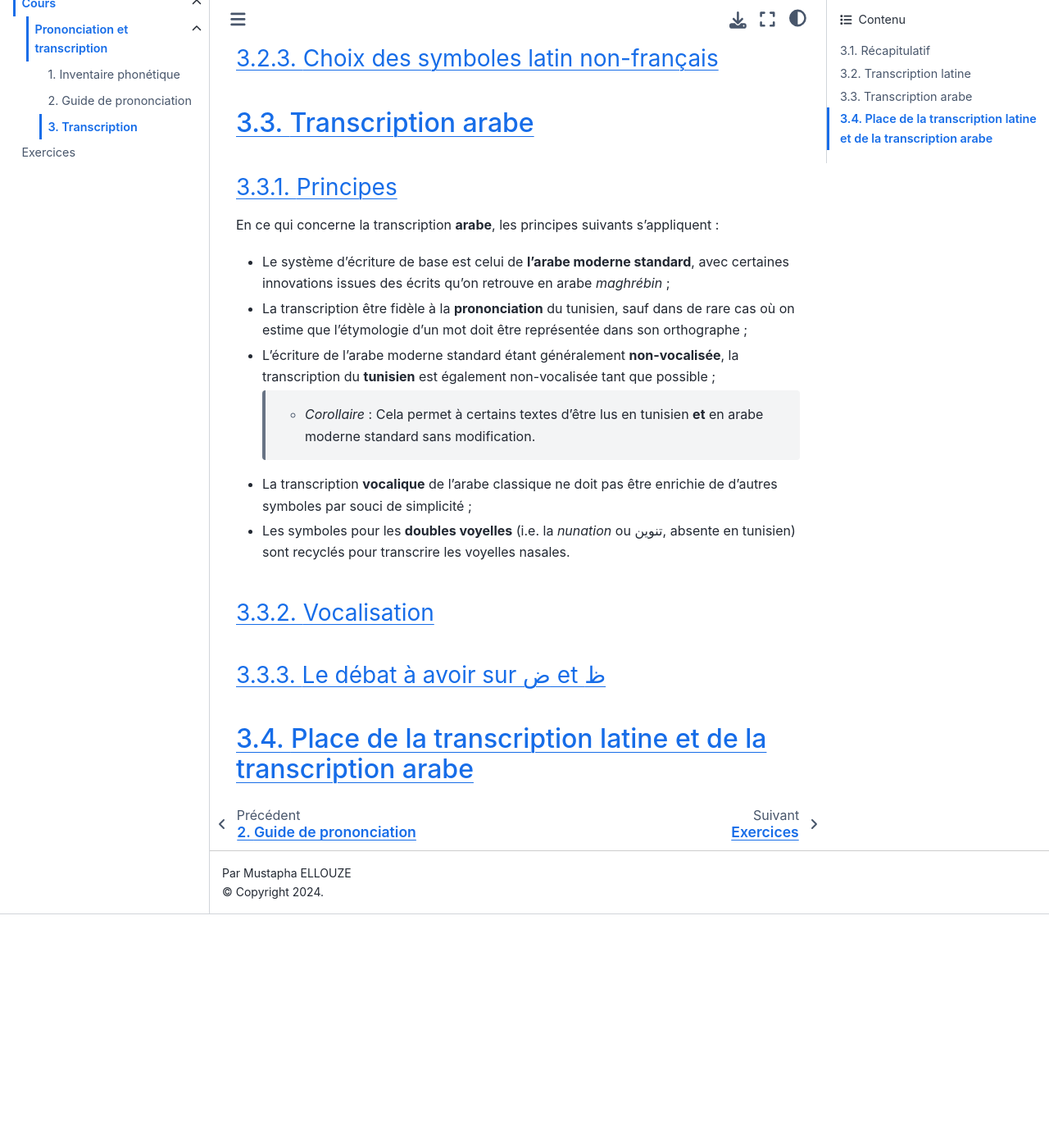
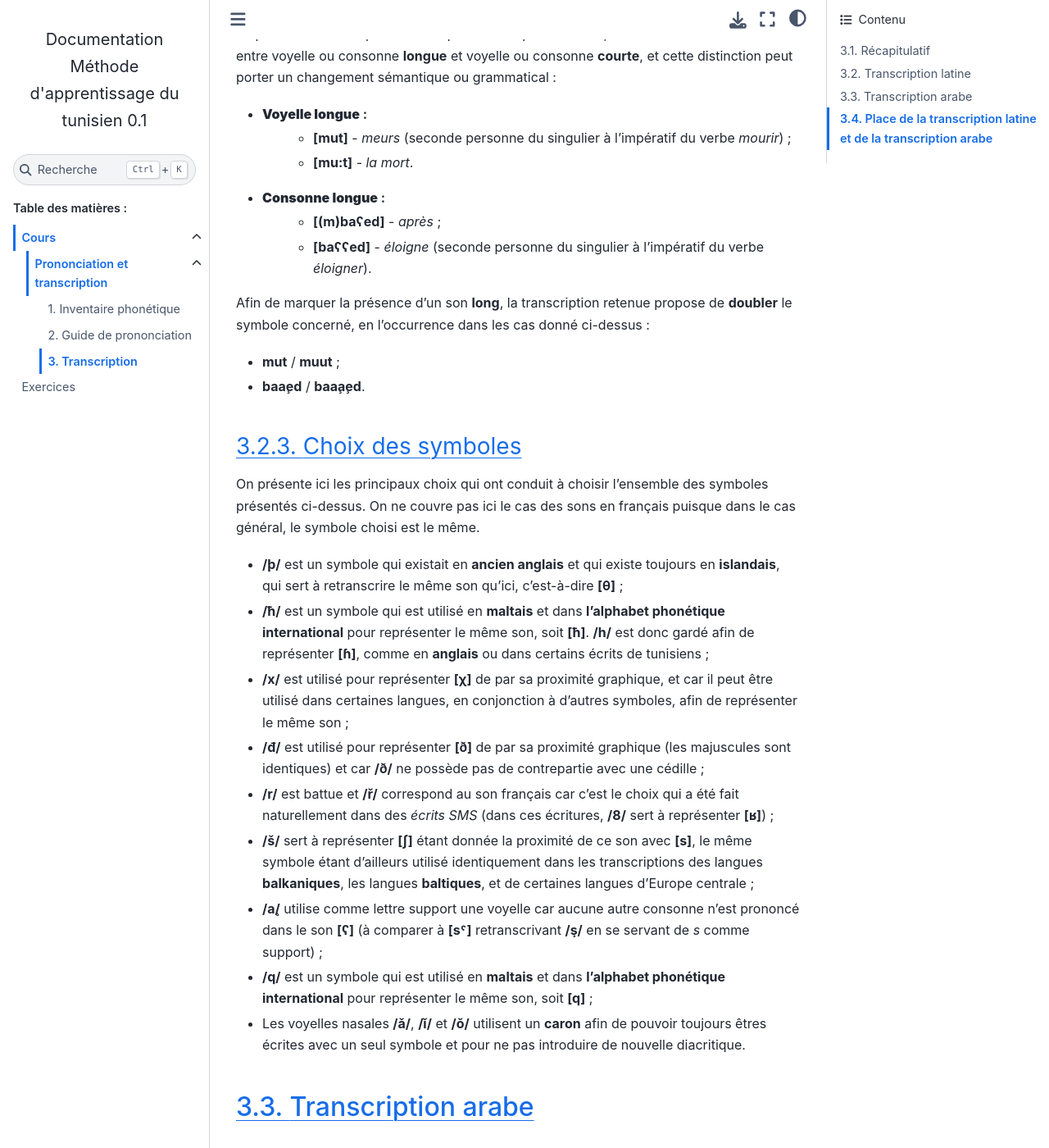
Before and after one commit to MustaphaEllouze/CoursTunisien, a Sphinx documentation site: the page built from sphinx/source/Cours/EcriturePrononciation/Transcription/transcription.rst, in a window 1280 px wide and 1400 px high, scrolled down 3910 px. Shown: the whole window at 82% size. Built offline with Sphinx 7.4.7 and the Sphinx Book theme 1.1.4, drawn with Linux system fonts in a browser that asks for light colours; before the commit the page ends 5025 px from its top, so only the background shows below that; some of the changed lines change nothing that is shown; some of the changed text lies outside the part shown.

Commit message:
fin transcription latine

```diff
--- a/sphinx/source/Cours/EcriturePrononciation/Transcription/transcription.rst
+++ b/sphinx/source/Cours/EcriturePrononciation/Transcription/transcription.rst
@@ -48,119 +48,119 @@
       - arab|`<A>`
 
     * - [b]
-      - tun|`b`
+      - tun|`B` / tun|`b`
       - arab|`b`
 
     * - [t]
-      - tun|`t`
+      - tun|`T` / tun|`t`
       - arab|`t`
 
     * - [θ]
-      - tun|`<th>`
+      - tun|`<TH>` / tun|`<th>`
       - arab|`<th>`
 
     * - [ʒ]
-      - tun|`j`
+      - tun|`J` / tun|`j`
       - arab|`j`
 
     * - [ħ]
-      - tun|`<hb>`
+      - tun|`<HB>` / tun|`<hb>`
       - arab|`<hb>`
 
     * - [χ]
-      - tun|`x`
+      - tun|`X` / tun|`x`
       - arab|`x`
 
     * - [d]
-      - tun|`d`
+      - tun|`D` / tun|`d`
       - arab|`d`
 
     * - [ð]
-      - tun|`<dh>`
+      - tun|`<DH>` / tun|`<dh>`
       - arab|`<dh>`
 
     * - [ɾ]
-      - tun|`r`
+      - tun|`R` / tun|`r`
       - arab|`r`
 
     * - [z]
-      - tun|`z`
+      - tun|`Z` / tun|`z`
       - arab|`z`
 
     * - [s]
-      - tun|`s`
+      - tun|`S` / tun|`s`
       - arab|`s`
 
     * - [ʃ]
-      - tun|`<vs>`
+      - tun|`<VS>` / tun|`<vs>`
       - arab|`<vs>`
 
     * - [sˤ]
-      - tun|`<cs>`
+      - tun|`<CS>` / tun|`<cs>`
       - arab|`<cs>`
 
     * - [ðˤ]
-      - tun|`<cdh>`
+      - tun|`<CDH>` / tun|`<cdh>`
       - arab|`<CDH> / <CDH2>`
 
     * - [tˤ]
-      - tun|`<ct>`
+      - tun|`<CT>` / tun|`<ct>`
       - arab|`<ct>`
 
     * - [ʕ]
-      - tun|`<ca>`
+      - tun|`<CA>` / tun|`<ca>`
       - arab|`<ca>`
 
     * - [ʁ]
-      - tun|`<vr>`
+      - tun|`<VR>` / tun|`<vr>`
       - arab|`<vr>`
 
     * - [f]
-      - tun|`f`
+      - tun|`F` / tun|`f`
       - arab|`f`
 
     * - [q]
-      - tun|`q`
+      - tun|`Q` / tun|`q`
       - arab|`q`
 
     * - [k]
-      - tun|`k`
+      - tun|`K` / tun|`k`
       - arab|`k`
 
     * - [l]
-      - tun|`l`
+      - tun|`L` / tun|`l`
       - arab|`l`
 
     * - [m]
-      - tun|`m`
+      - tun|`M` / tun|`m`
       - arab|`m`
 
     * - [n]
-      - tun|`n`
+      - tun|`N` / tun|`n`
       - arab|`n`
 
     * - [ɦ]
-      - tun|`h`
+      - tun|`H` / tun|`h`
       - arab|`h`
 
     * - [w]
-      - tun|`w`
+      - tun|`W` / tun|`w`
       - arab|`w`
 
     * - [j]
-      - tun|`y`
+      - tun|`Y` / tun|`y`
       - arab|`y`
 
     * - [g]
-      - tun|`g`
+      - tun|`G` / tun|`g`
       - arab|`g`
 
     * - [p]
-      - tun|`p`
+      - tun|`P` / tun|`p`
       - arab|`p`
 
     * - [v]
-      - tun|`v`
+      - tun|`V` / tun|`v`
       - arab|`v`
 
 .. list-table:: Transcriptions du cours - Voyelles
@@ -171,43 +171,43 @@
       - Transcription arabe
 
     * - [a]
-      - tun|`a`
+      - tun|`A` / tun|`a`
       - arab|`ma`
 
     * - [ɪ]
-      - tun|`é`
+      - tun|`É` / tun|`é`
       - arab|`mé`
 
     * - [ɛ]
-      - tun|`è`
+      - tun|`È` / tun|`è`
       - arab|`mè`
 
     * - [ə]
-      - tun|`e`
+      - tun|`E` / tun|`e`
       - arab|`me`
 
     * - [i]
-      - tun|`i`
+      - tun|`I` / tun|`i`
       - arab|`mi`
 
     * - [ɔ]
-      - tun|`o`
+      - tun|`O` / tun|`o`
       - arab|`mo`
 
     * - [u]
-      - tun|`u`
+      - tun|`U` / tun|`u`
       - arab|`mu`
 
     * - [ɑ̃]
-      - tun|`<va>`
+      - tun|`<VA>` / tun|`<va>`
       - arab|`m<va>`
 
     * - [ɛ̃]
-      - tun|`<vi>`
+      - tun|`<VI>` / tun|`<vi>`
       - arab|`m<vi>`
 
     * - [ɔ̃]
-      - tun|`<vo>`
+      - tun|`<VO>` / tun|`<vo>`
       - arab|`m<vo>`
 
 Transcription latine
@@ -235,9 +235,39 @@
 
 Consonnes et voyelles longues
 ~~~~~~~~~~~~~~~~~~~~~~~~~~~~~~
+En plus de la transcription de chaque son indépendamment, le **tunisien** fait
+la distinction entre voyelle ou consonne **longue** et voyelle ou consonne
+**courte**, et cette distinction peut porter un changement sémantique ou
+grammatical :
 
-Choix des symboles latin non-français
-~~~~~~~~~~~~~~~~~~~~~~~~~~~~~~~~~~~~~~
+* **Voyelle longue** :
+    * **[mut]** - *meurs* (seconde personne du singulier à l'impératif du verbe *mourir*) ;
+    * **[mu:t]** - *la mort*.
+* **Consonne longue** :
+    * **[(m)baʕed]** - *après* ;
+    * **[baʕʕed]** - *éloigne* (seconde personne du singulier à l'impératif du verbe *éloigner*).
+
+Afin de marquer la présence d'un son **long**, la transcription retenue propose
+de **doubler** le symbole concerné, en l’occurrence dans les cas donné ci-dessus :
+
+* **tun|`mut`** / **tun|`muut`** ;
+* **tun|`ba<ca>ed`** / **tun|`ba<ca><ca>ed`**.
+
+Choix des symboles
+~~~~~~~~~~~~~~~~~~~
+On présente ici les principaux choix qui ont conduit à choisir l'ensemble des
+symboles présentés ci-dessus. On ne couvre pas ici le cas des sons en français
+puisque dans le cas général, le symbole choisi est le même.
+
+* **/tun|`<th>`/** est un symbole qui existait en **ancien anglais** et qui existe toujours en **islandais**, qui sert à retranscrire le même son qu'ici, c'est-à-dire **[θ]** ;
+* **/tun|`<hb>`/** est un symbole qui est utilisé en **maltais** et dans **l'alphabet phonétique international** pour représenter le même son, soit **[ħ]**. **/h/** est donc gardé afin de représenter **[ɦ]**, comme en **anglais** ou dans certains écrits de tunisiens ;
+* **/tun|`x`/** est utilisé pour représenter **[χ]** de par sa proximité graphique, et car il peut être utilisé dans certaines langues, en conjonction à d'autres symboles, afin de représenter le même son ;
+* **/tun|`<dh>`/** est utilisé pour représenter **[ð]** de par sa proximité graphique (les majuscules sont identiques) et car **/ð/** ne possède pas de contrepartie avec une cédille ;
+* **/tun|`r`/** est battue et **/tun|`<vr>`/** correspond au son français car c'est le choix qui a été fait naturellement dans des *écrits SMS* (dans ces écritures, **/8/** sert à représenter **[ʁ]**) ;
+* **/tun|`<vs>`/** sert à représenter **[ʃ]** étant donnée la proximité de ce son avec **[s]**, le même symbole étant d'ailleurs utilisé identiquement dans les transcriptions des langues **balkaniques**, les langues **baltiques**, et de certaines langues d'Europe centrale ;
+* **/tun|`<ca>`/** utilise comme lettre support une voyelle car aucune autre consonne n'est prononcé dans le son **[ʕ]** (à comparer à **[sˤ]** retranscrivant **/tun|`<cs>`/** en se servant de *s* comme support) ;
+* **/tun|`q`/** est un symbole qui est utilisé en **maltais** et dans **l'alphabet phonétique international** pour représenter le même son, soit **[q]** ;
+* Les voyelles nasales **/tun|`<va>`/**, **/tun|`<vi>`/** et **/tun|`<vo>`/** utilisent un **caron** afin de pouvoir toujours êtres écrites avec un seul symbole et pour ne pas introduire de nouvelle diacritique.
 
 Transcription arabe
 -------------------
--- a/sphinx/source/_ext/arabic_text.py
+++ b/sphinx/source/_ext/arabic_text.py
@@ -193,8 +193,13 @@
         "<VR>" : "Ř",
 
         "<va>" : "ǎ",
+        "<VA>" : "Ǎ",
+
         "<vo>" : "ǒ",
+        "<VO>" : "Ǒ",
+
         "<vi>" : "ǐ",
+        "<VI>" : "Ǐ",
 
         "<A>" : "ʼ",
         "<a>" : "ʼ",
```
